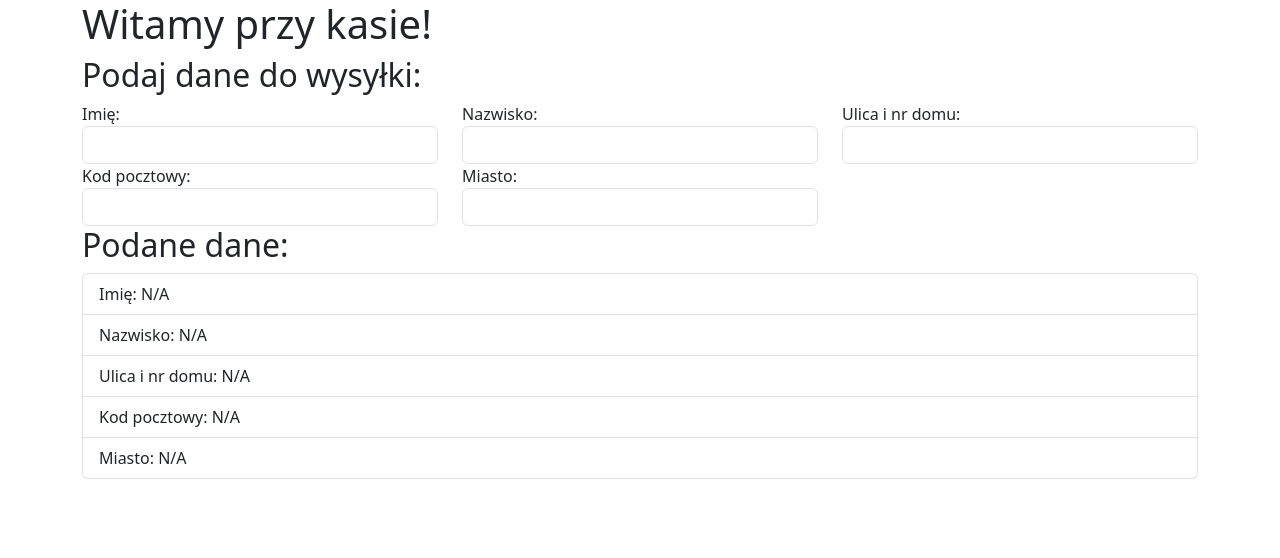
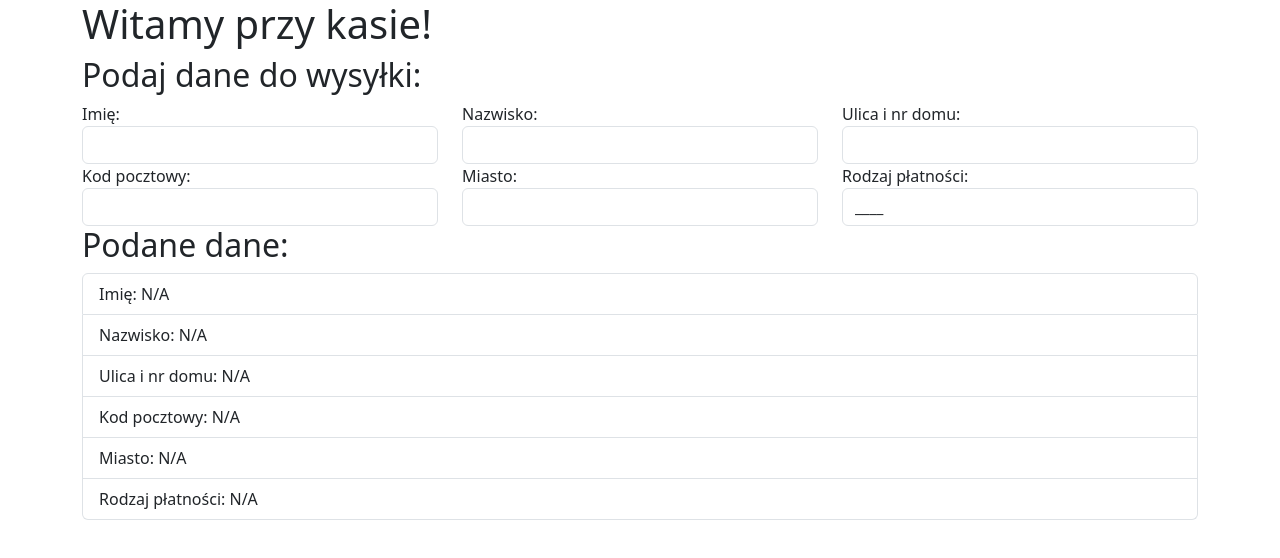
Before and after one commit to marlenaduleba/react-learning, a React (Create React App) app: page / in a window 1280 px wide. Shown: the top 558 px of the page. Built offline with nearby package versions, Linux system fonts and the light colour scheme.

Commit message:
MySelect finished

```diff
--- /dev/null
+++ b/src/Form/components/MySelect/MySelect.jsx
@@ -0,0 +1,29 @@
+import PropTypes from 'prop-types';
+
+const MySelect = props => {
+    const {label, name, value, className, onChange, options} = props;
+
+    return (
+        <div>
+            <label htmlFor={name}>{label}:</label>
+            <select name={name} id={name} value={value} className={className} onChange={onChange} >{
+                options.map((option, index) => (
+                <option key={index} value={option.id}>{option.name}</option>
+                ))
+            }</select>
+
+        </div>
+    )
+}
+
+MySelect.propTypes = {
+    label: PropTypes.string.isRequired,
+    name: PropTypes.string.isRequired,
+    value: PropTypes.string,
+    className: PropTypes.string,
+    onChange: PropTypes.func,
+    options: PropTypes.array
+
+}
+
+export default MySelect;
--- a/src/Form/pages/Checkout/Checkout.jsx
+++ b/src/Form/pages/Checkout/Checkout.jsx
@@ -1,8 +1,16 @@
 import React, { Component } from "react";
 import { Row, Col, Container } from "react-bootstrap";
 import MyInput from "../../components/MyInput/MyInput";
+import MySelect from "../../components/MySelect/MySelect";
 
 class Checkout extends Component {
+  paymentOptions = [
+    { id: "_", name: "____" },
+    { id: "pp", name: "PayPal" },
+    { id: "stripe", name: "Stripe" },
+    { id: "cc", name: "Karta kredytowa" },
+  ];
+
   constructor(props) {
     super(props);
     this.state = {
@@ -10,7 +18,8 @@ class Checkout extends Component {
       lastname: "",
       street: "",
       zip: "",
-      city: ""
+      city: "",
+      paymentType: "",
     };
   }
 
@@ -84,6 +93,16 @@ class Checkout extends Component {
                   onChange={this.changeHandler}
                 />
               </Col>
+              <Col xs={12} md={4}>
+                <MySelect
+                  name="paymentType"
+                  label="Rodzaj płatności"
+                  className="form-control"
+                  value={this.state.paymentType}
+                  onChange={this.changeHandler}
+                  options={this.paymentOptions}
+                />
+              </Col>
             </Row>
           </div>
         </form>
@@ -104,12 +123,14 @@ class Checkout extends Component {
                 {this.state.street == "" ? "N/A" : this.state.street}
               </li>
               <li className="list-group-item">
-                Kod pocztowy:{" "}
-                {this.state.zip == "" ? "N/A" : this.state.zip}
+                Kod pocztowy: {this.state.zip == "" ? "N/A" : this.state.zip}
               </li>
               <li className="list-group-item">
-                Miasto:{" "}
-                {this.state.city == "" ? "N/A" : this.state.city}
+                Miasto: {this.state.city == "" ? "N/A" : this.state.city}
+              </li>
+              <li className="list-group-item">
+                Rodzaj płatności:{" "}
+                {this.state.paymentType == "" ? "N/A" : this.state.paymentType}
               </li>
             </ul>
           </Col>
```
